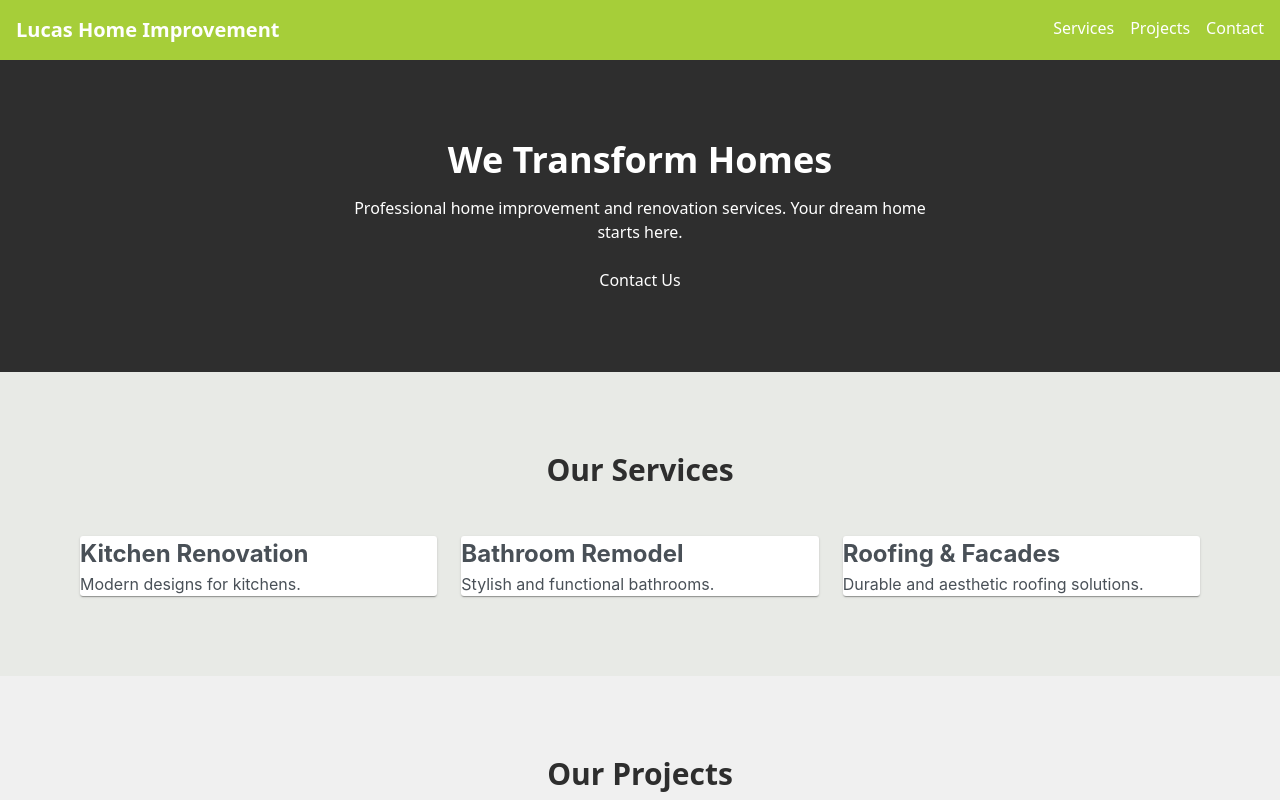
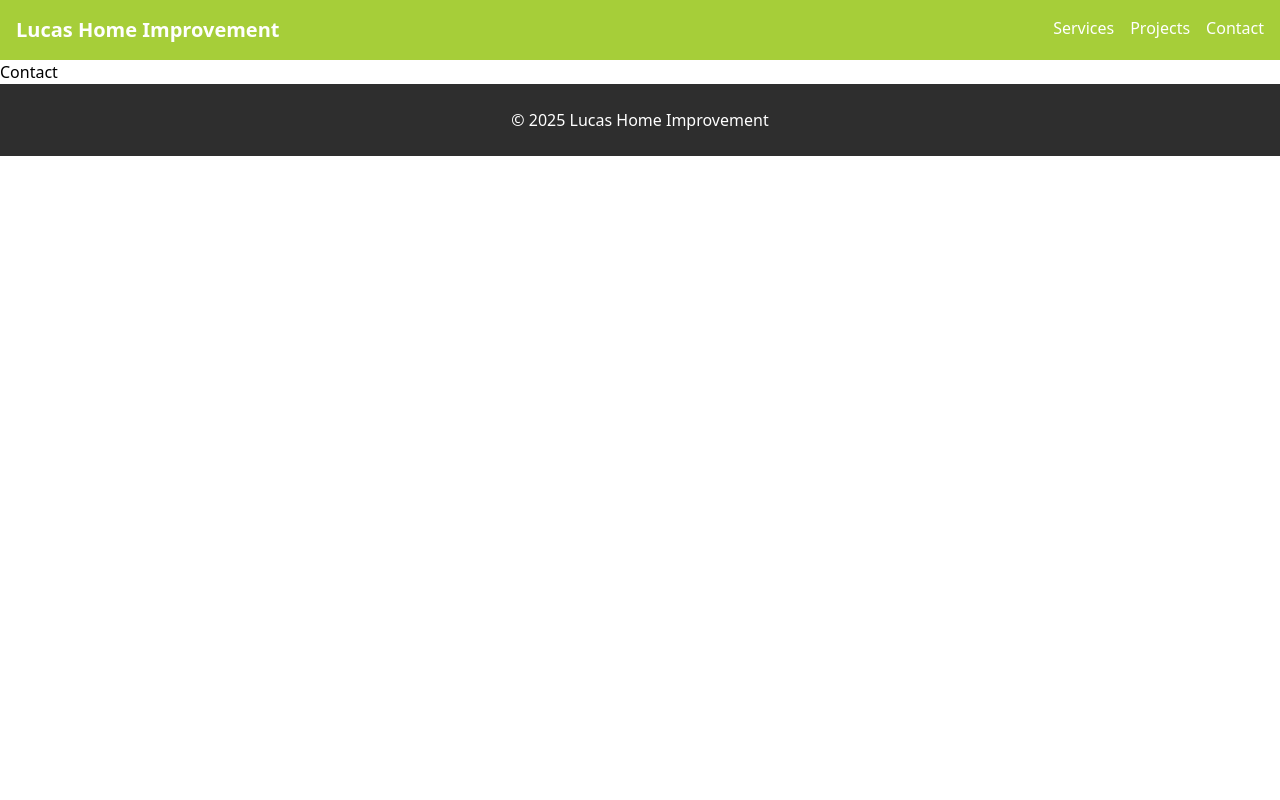
Before and after one commit to Amarildo05/Lucas-Home-Improvement, a React (Vite) app: page /contact in a window 1280 px wide. Shown: the top 800 px of the page. Built offline with nearby package versions, Linux system fonts and the light colour scheme.

Commit message:
Routes ready

```diff
--- a/package.json
+++ b/package.json
@@ -14,7 +14,8 @@
     "primeicons": "^7.0.0",
     "primereact": "^10.9.7",
     "react": "^19.1.1",
-    "react-dom": "^19.1.1"
+    "react-dom": "^19.1.1",
+    "react-router-dom": "^7.9.3"
   },
   "devDependencies": {
     "@eslint/js": "^9.36.0",
--- a/src/App.jsx
+++ b/src/App.jsx
@@ -1,9 +1,29 @@
-import "primereact/resources/themes/saga-green/theme.css"; // PrimeReact theme
-import "primereact/resources/primereact.min.css"; // Core CSS
-import "primeicons/primeicons.css"; // Icons
-import "./index.css"; // Tailwind CSS
-import Home from "./pages/Home";
+import { BrowserRouter as Router, Routes, Route } from "react-router-dom";
+
+import "primereact/resources/themes/saga-green/theme.css";
+import "primereact/resources/primereact.min.css";
+import "primeicons/primeicons.css";
+import "./index.css";
+
+import HomePage from "./pages/HomePage";
+import ServicesPage from "./pages/ServicesPage";
+import ProjectsPage from "./pages/ProjectsPage";
+import ContactPage from "./pages/ContactPage";
+
+import Navbar from "./components/Navbar";
+import Footer from "./components/Footer";
 
 export default function App() {
-  return <Home />;
+  return (
+    <Router>
+      <Navbar />
+      <Routes>
+        <Route path="/" element={<HomePage />} />
+        <Route path="/services" element={<ServicesPage />} />
+        <Route path="/projects" element={<ProjectsPage />} />
+        <Route path="/contact" element={<ContactPage />} />
+      </Routes>
+      <Footer />
+    </Router>
+  );
 }
--- a/src/components/Navbar.jsx
+++ b/src/components/Navbar.jsx
@@ -1,11 +1,15 @@
+import { Link } from "react-router-dom";
+
 export default function Navbar() {
   return (
     <nav className="bg-[#A6CE39] p-4 text-white flex justify-between">
-      <h1 className="font-bold text-xl">Lucas Home Improvement</h1>
+      <Link to="/">
+        <h1 className="font-bold text-xl">Lucas Home Improvement</h1>
+      </Link>
       <div className="space-x-4">
-        <a href="#services">Services</a>
-        <a href="#projects">Projects</a>
-        <a href="#contact">Contact</a>
+        <Link to="/services">Services</Link>
+        <Link to="/projects">Projects</Link>
+        <Link to="/contact">Contact</Link>
       </div>
     </nav>
   );
--- /dev/null
+++ b/src/pages/ContactPage.jsx
@@ -0,0 +1,5 @@
+export default function ContactPage() {
+  return (
+    <div>Contact</div>
+  )
+}
--- a/src/pages/Home.jsx
+++ /dev/null
@@ -1,19 +0,0 @@
-import Contact from "../components/Contact";
-import Footer from "../components/Footer";
-import Hero from "../components/Hero";
-import Navbar from "../components/Navbar";
-import Projects from "../components/Projects";
-import Services from "../components/Services";
-
-export default function Home() {
-  return (
-    <div className="bg-[#E8EAE6] min-h-screen text-[#2E2E2E]">
-      <Navbar />
-      <Hero />
-      <Services />
-      <Projects />
-      <Contact />
-      <Footer />
-    </div>
-  );
-}
--- /dev/null
+++ b/src/pages/HomePage.jsx
@@ -0,0 +1,17 @@
+import Contact from "../components/homePage/Contact";
+import Footer from "../components/Footer";
+import Hero from "../components/homePage/Hero";
+import Navbar from "../components/Navbar";
+import Projects from "../components/homePage/Projects";
+import Services from "../components/homePage/Services";
+
+export default function HomePage() {
+  return (
+    <div className="bg-[#E8EAE6] min-h-screen text-[#2E2E2E]">
+      <Hero />
+      <Services />
+      <Projects />
+      <Contact />
+    </div>
+  );
+}
--- /dev/null
+++ b/src/pages/ProjectsPage.jsx
@@ -0,0 +1,5 @@
+export default function ProjectsPage() {
+  return (
+    <div>Projects</div>
+  )
+}
--- /dev/null
+++ b/src/pages/ServicesPage.jsx
@@ -0,0 +1,5 @@
+export default function ServicesPage() {
+  return (
+    <div>Services</div>
+  )
+}
```
Also changed, not shown: src/components/homePage/Contact.jsx (renamed from src/components/Contact.jsx), src/components/homePage/Hero.jsx (renamed from src/components/Hero.jsx), src/components/homePage/Projects.jsx (renamed from src/components/Projects.jsx), src/components/homePage/Services.jsx (renamed from src/components/Services.jsx), 1 other file (tests, documents, lock files or other folders).
